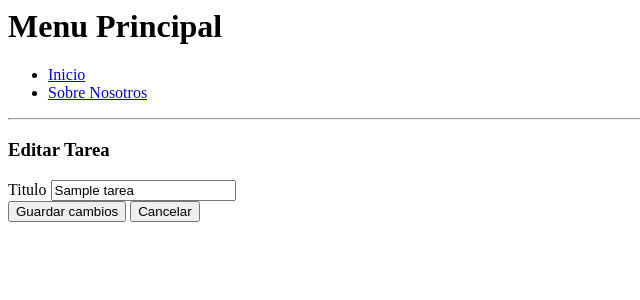
After one commit to XIAC/tallersappsflask, a Flask app: page /editar/1 in a window 1280 px wide. The commit adds this page. Shown: the top 300 px of the page, without its empty margins (0-640 px from the left). Run offline with Flask 3, Linux system fonts and the light colour scheme; tables that the repository leaves empty hold one stand-in row (values such as "Sample post").

Commit message:
Adición de la funcionalidad de modificar titulo y creacion del archivo editar html

```diff
--- a/routes.py
+++ b/routes.py
@@ -1,5 +1,5 @@
 from app import app, db
-from flask import render_template
+from flask import render_template, redirect, url_for, request
 import formularios
 from models import Tarea
 
@@ -22,6 +22,17 @@ def sobrenosotros():
                                form = formulario,
                                tareas = tareas)
 
+@app.route('/editar/<int:id>', methods=['GET', 'POST'])
+def editar(id):
+        tarea = Tarea.query.get_or_404(id)
+        form = formularios.FormAgregarTareas(obj=tarea)
+
+        if form.validate_on_submit():
+                tarea.titulo = form.titulo.data
+                db.session.commit()
+                return redirect(url_for('sobrenosotros'))
+        return render_template('editar.html', form = form)
+
 @app.route('/saludo')
 def saludo():
         return 'Hola bienvenido a Taller Apps '
--- /dev/null
+++ b/templates/editar.html
@@ -0,0 +1,21 @@
+{% extends "base.html" %}
+
+{% block contenido %}
+
+<h3>Editar Tarea</h3>
+
+<form method="post">
+    {{ form.csrf_token() }}
+
+    {{ form.titulo.label }}
+    {{ form.titulo(class="form-control") }}
+
+    <br>
+    {{ form.enviar(value="Guardar cambios") }}
+
+    <a href="{{ url_for('sobrenosotros') }}">
+        <button type="button">Cancelar</button>
+    </a>
+</form>
+
+{% endblock %}
```
Also changed, not shown: templates/sobrenosotros.html (+5 -3 lines).
